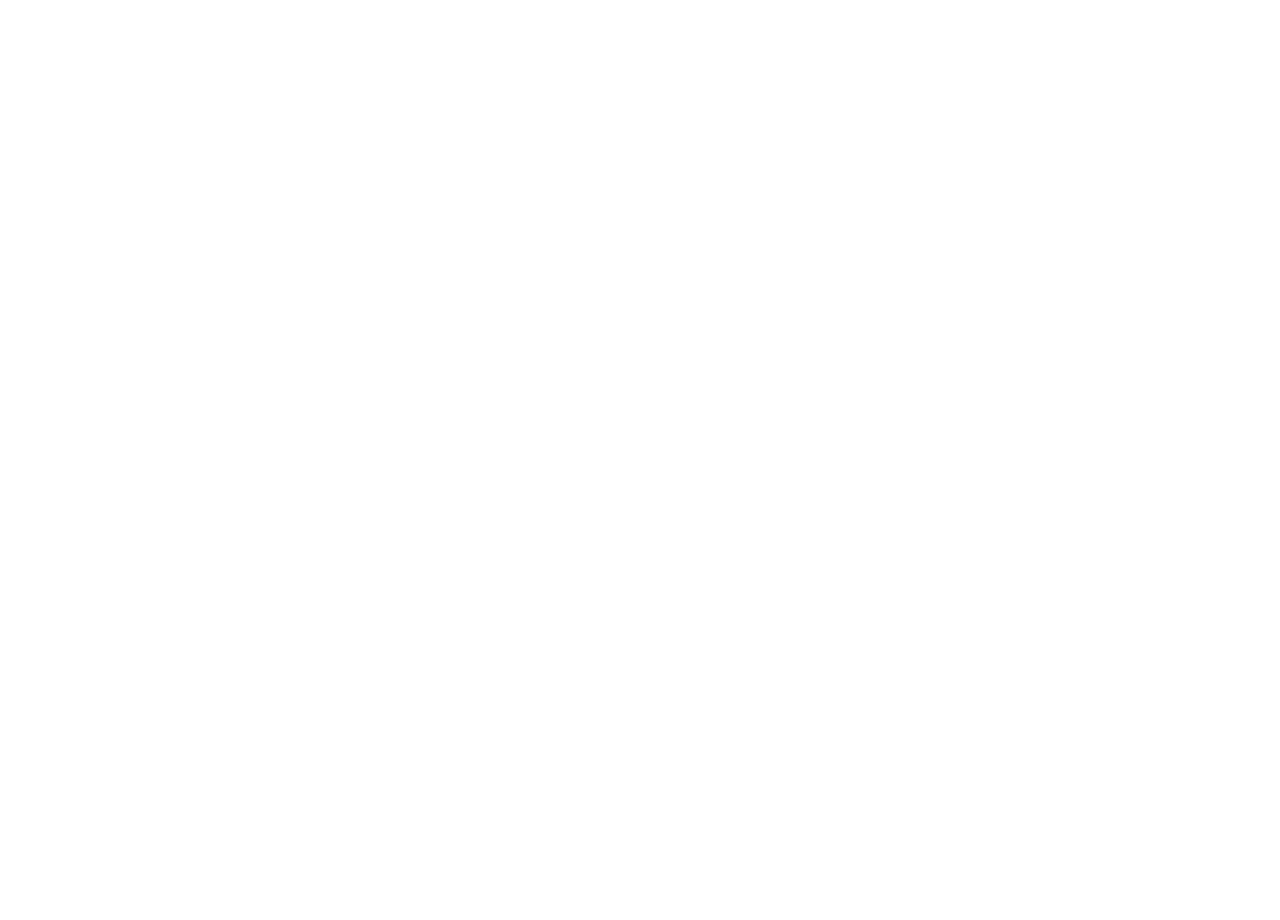
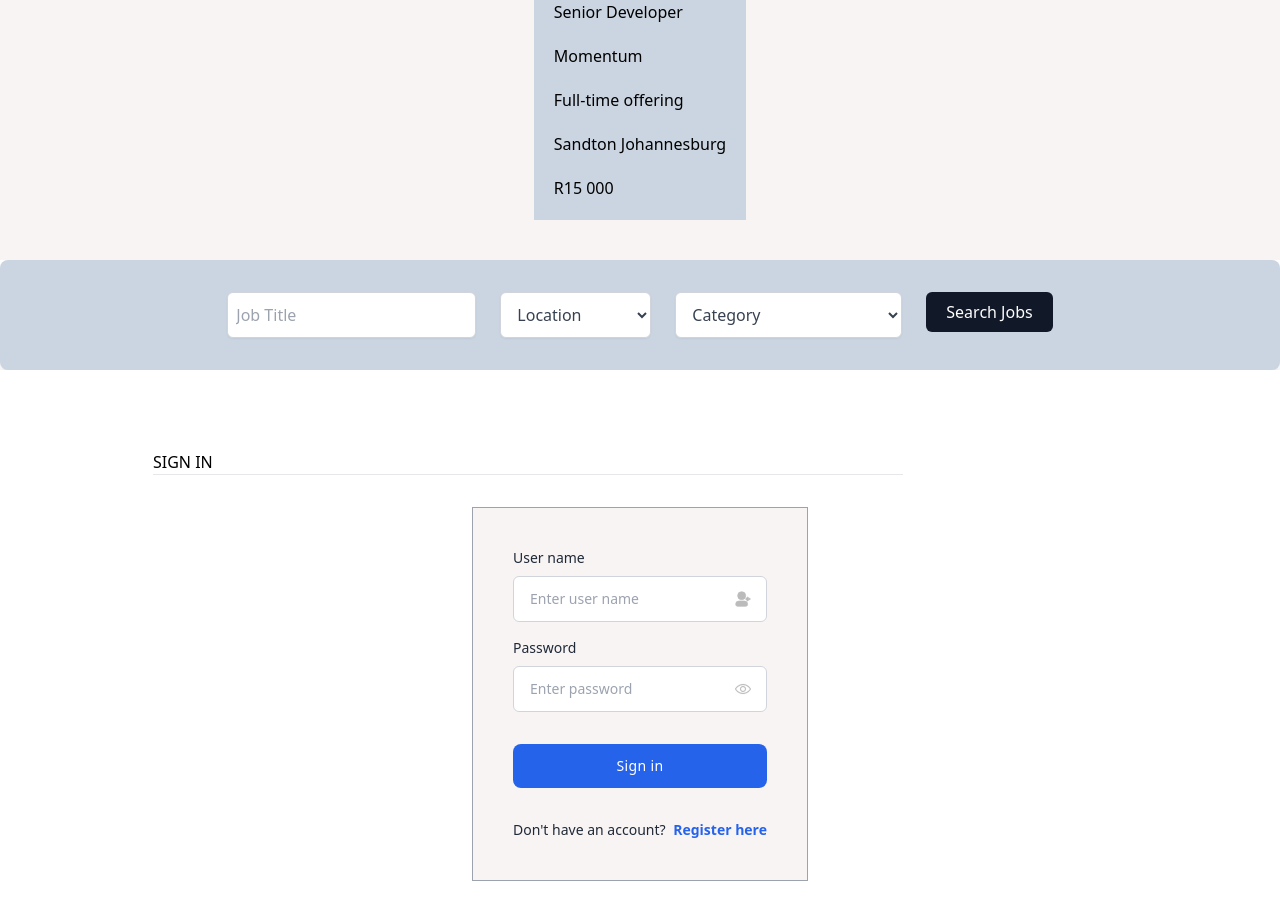
Before and after one commit to fanelob46/Job-Finder, a React (Vite) app in the folder frontend/: page / in a window 1280 px wide. Shown: the part 860-1780 px from the top of the page. Before the commit the page ends 800 px from the top, so only its background shows below. Built offline with nearby package versions, Linux system fonts and the light colour scheme.

Commit message:
job,login search component

```diff
--- a/frontend/src/App.tsx
+++ b/frontend/src/App.tsx
@@ -1,4 +1,7 @@
 import Home from "./components/Home"
+import JobCard from "./components/JobCard"
+import LogInForm from "./components/LogInForm"
+import VertiSearch from "./components/VertiSearch"
 
 
 function App() {
@@ -8,7 +11,9 @@
     <>
 
      <Home/>
-
+     <JobCard/>
+     <VertiSearch/>
+     <LogInForm/>
     </>
   )
 }
--- /dev/null
+++ b/frontend/src/components/JobCard.tsx
@@ -0,0 +1,17 @@
+
+
+const JobCard = () => {
+  return (
+    <div className="bg-[#f8f4f4] grid place-items-center py-10 ">
+      <div className="bg-slate-300 space-y-5 px-5 py-5">
+        <h1>Senior Developer</h1>
+        <p>Momentum</p>
+        <p>Full-time offering</p>
+        <p>Sandton Johannesburg</p>
+        <p>R15 000</p>
+      </div>
+    </div>
+  );
+}
+
+export default JobCard
--- /dev/null
+++ b/frontend/src/components/LogInForm.tsx
@@ -0,0 +1,85 @@
+
+
+const LogInForm = () => {
+  return (
+    <div className="py-20 px-20 bg-white  gird place-items-center">
+      <div className="pr-56">
+        <h1>SIGN IN</h1>
+        <hr className="w-[750px]" />
+      </div>
+
+      <form className="mt-8 space-y-4 border border-gray-400 px-10 py-10 bg-[#f8f4f4]">
+        <div>
+          <label className="text-gray-800 text-sm mb-2 block">User name</label>
+          <div className="relative flex items-center">
+            <input
+              name="username"
+              type="text"
+              required
+              className="w-full text-gray-800 text-sm border border-gray-300 px-4 py-3 rounded-md outline-blue-600"
+              placeholder="Enter user name"
+            />
+            <svg
+              xmlns="http://www.w3.org/2000/svg"
+              fill="#bbb"
+              stroke="#bbb"
+              className="w-4 h-4 absolute right-4"
+              viewBox="0 0 24 24"
+            >
+              <circle cx="10" cy="7" r="6" data-original="#000000"></circle>
+              <path
+                d="M14 15H6a5 5 0 0 0-5 5 3 3 0 0 0 3 3h12a3 3 0 0 0 3-3 5 5 0 0 0-5-5zm8-4h-2.59l.3-.29a1 1 0 0 0-1.42-1.42l-2 2a1 1 0 0 0 0 1.42l2 2a1 1 0 0 0 1.42 0 1 1 0 0 0 0-1.42l-.3-.29H22a1 1 0 0 0 0-2z"
+                data-original="#000000"
+              ></path>
+            </svg>
+          </div>
+        </div>
+
+        <div>
+          <label className="text-gray-800 text-sm mb-2 block">Password</label>
+          <div className="relative flex items-center">
+            <input
+              name="password"
+              type="password"
+              required
+              className="w-full text-gray-800 text-sm border border-gray-300 px-4 py-3 rounded-md outline-blue-600"
+              placeholder="Enter password"
+            />
+            <svg
+              xmlns="http://www.w3.org/2000/svg"
+              fill="#bbb"
+              stroke="#bbb"
+              className="w-4 h-4 absolute right-4 cursor-pointer"
+              viewBox="0 0 128 128"
+            >
+              <path
+                d="M64 104C22.127 104 1.367 67.496.504 65.943a4 4 0 0 1 0-3.887C1.367 60.504 22.127 24 64 24s62.633 36.504 63.496 38.057a4 4 0 0 1 0 3.887C126.633 67.496 105.873 104 64 104zM8.707 63.994C13.465 71.205 32.146 96 64 96c31.955 0 50.553-24.775 55.293-31.994C114.535 56.795 95.854 32 64 32 32.045 32 13.447 56.775 8.707 63.994zM64 88c-13.234 0-24-10.766-24-24s10.766-24 24-24 24 10.766 24 24-10.766 24-24 24zm0-40c-8.822 0-16 7.178-16 16s7.178 16 16 16 16-7.178 16-16-7.178-16-16-16z"
+                data-original="#000000"
+              ></path>
+            </svg>
+          </div>
+        </div>
+
+        <div className="!mt-8">
+          <button
+            type="button"
+            className="w-full py-3 px-4 text-sm tracking-wide rounded-lg text-white bg-blue-600 hover:bg-blue-700 focus:outline-none"
+          >
+            Sign in
+          </button>
+        </div>
+        <p className="text-gray-800 text-sm !mt-8 text-center">
+          Don't have an account?{" "}
+          <a
+            href="javascript:void(0);"
+            className="text-blue-600 hover:underline ml-1 whitespace-nowrap font-semibold"
+          >
+            Register here
+          </a>
+        </p>
+      </form>
+    </div>
+  );
+}
+
+export default LogInForm
--- /dev/null
+++ b/frontend/src/components/VertiSearch.tsx
@@ -0,0 +1,43 @@
+
+
+
+
+const VertiSearch = () => {
+  return (
+    <div className="bg-slate-300 p-8 rounded-lg shadow-lg  flex justify-center space-x-6">
+      <div className="flex items-center border border-gray-300 rounded-md p-2 bg-white shadow-sm">
+        <input
+          className="appearance-none bg-transparent border-none text-gray-700 leading-tight focus:outline-none w-full"
+          type="text"
+          placeholder="Job Title"
+          aria-label="Full name"
+        />
+      </div>
+      <div>
+        <select className="block py-2.5 px-3 w-full text-gray-700 bg-white border border-gray-300 rounded-md shadow-sm focus:outline-none focus:ring-2 focus:ring-gray-400">
+          <option selected>Location</option>
+          <option value="GA">Gauteng</option>
+          <option value="WC">Western Cape</option>
+          <option value="MP">Mpumalanga</option>
+          <option value="FS">Free State</option>
+        </select>
+      </div>
+      <div>
+        <select className="block py-2.5 px-3 w-full text-gray-700 bg-white border border-gray-300 rounded-md shadow-sm focus:outline-none focus:ring-2 focus:ring-gray-400">
+          <option selected>Category</option>
+          <option value="Mn">Mining</option>
+          <option value="It">Information Technology</option>
+          <option value="Fc">Finance</option>
+          <option value="Hs">Health</option>
+        </select>
+      </div>
+      <div>
+        <button className="bg-gray-900 text-white py-2 rounded-md hover:bg-gray-700 transition px-5">
+          Search Jobs
+        </button>
+      </div>
+    </div>
+  );
+}
+
+export default VertiSearch
```
